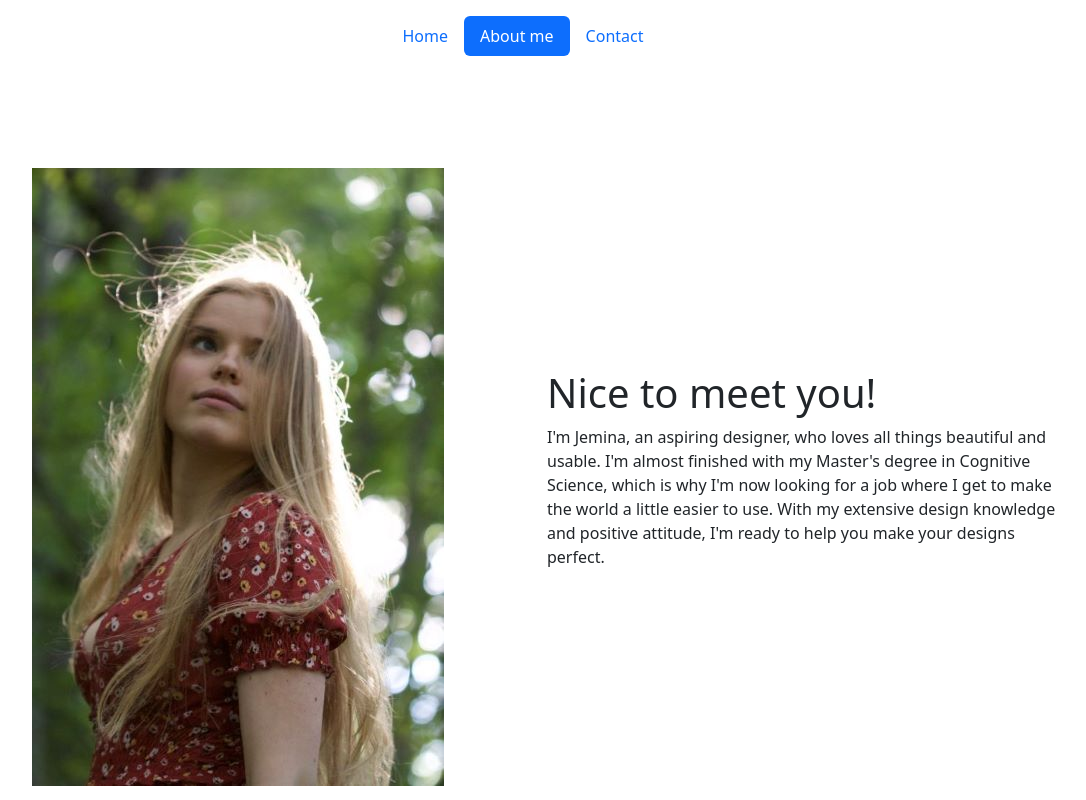
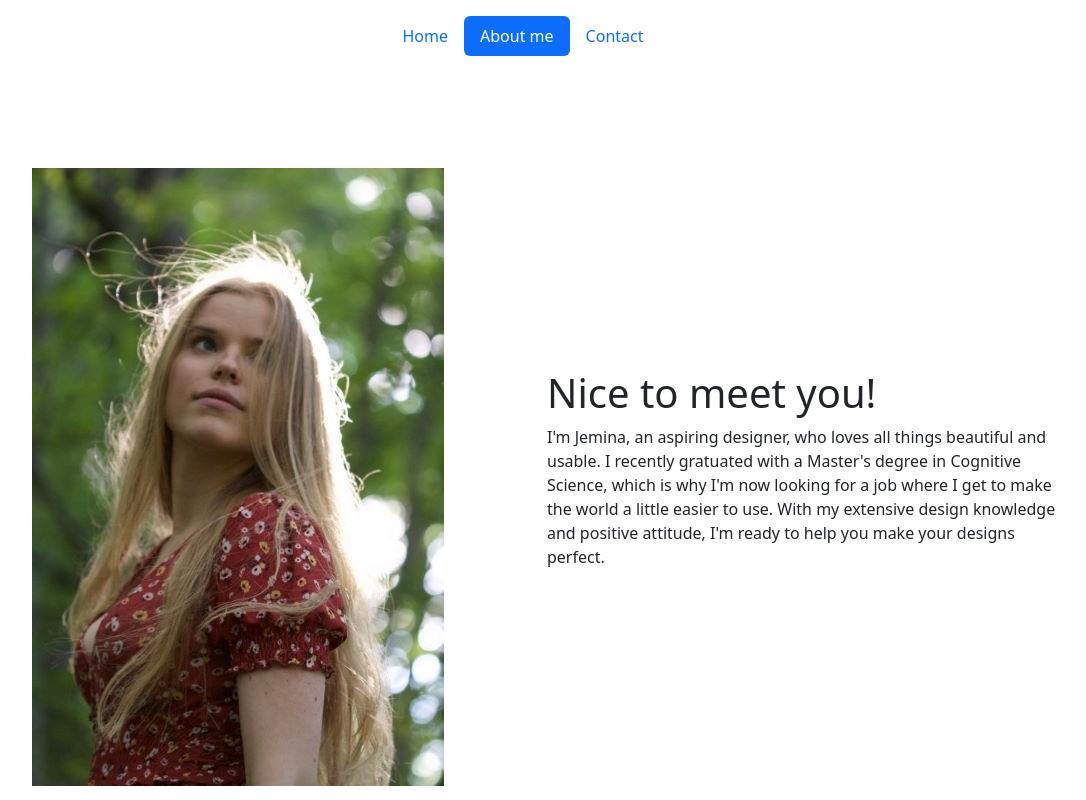
Before and after one commit to jeminako/jeminako.github.io, a plain HTML site: page about/index.html in a window 1280 px wide. Shown: the top 800 px of the page, without its empty margins (117-1203 px from the left). Drawn offline with nearby package versions, Linux system fonts and the light colour scheme.

Commit message:
update to text

```diff
--- a/about/index.html
+++ b/about/index.html
@@ -23,7 +23,7 @@
         </div>
         <div class="col-lg-6">
           <h1>Nice to meet you!</h1>
-          <p>I'm Jemina, an aspiring designer, who loves all things beautiful and usable. I'm almost finished with my Master's degree in Cognitive Science, which is why I'm now looking for a job where I get to make the world a little easier to use. With my extensive design knowledge and positive attitude, I'm ready to help you make your designs perfect.</p>
+          <p>I'm Jemina, an aspiring designer, who loves all things beautiful and usable. I recently gratuated with a Master's degree in Cognitive Science, which is why I'm now looking for a job where I get to make the world a little easier to use. With my extensive design knowledge and positive attitude, I'm ready to help you make your designs perfect.</p>
         </div>
       </div>
     </div>
```
